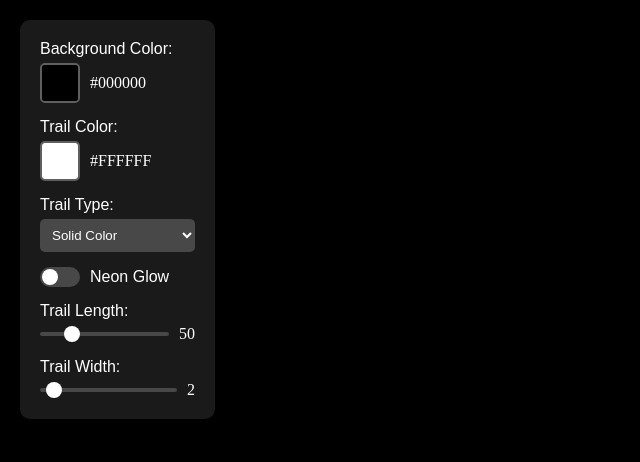
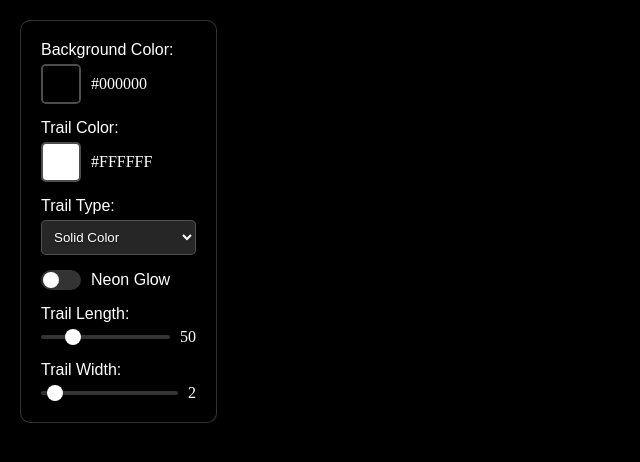
Before and after one commit to juanirm/ai-demo-mouse-trail, a plain HTML site: page index.html in a window 1280 px wide. Shown: the whole page, without its empty margins (0-640 px from the left). Drawn offline with Linux system fonts and the light colour scheme.

Commit message:
feat(ui): Add favicon and improve control panel visibility

```diff
--- a/styles.css
+++ b/styles.css
@@ -13,12 +13,16 @@ body {
     position: fixed;
     top: 20px;
     left: 20px;
-    background-color: rgba(255, 255, 255, 0.1);
+    background-color: rgba(0, 0, 0, 0.75);
     padding: 20px;
     border-radius: 10px;
-    backdrop-filter: blur(5px);
+    backdrop-filter: blur(10px);
+    -webkit-backdrop-filter: blur(10px);
     z-index: 1000;
     pointer-events: auto;
+    border: 1px solid rgba(255, 255, 255, 0.2);
+    box-shadow: 0 4px 6px rgba(0, 0, 0, 0.1),
+                0 1px 3px rgba(0, 0, 0, 0.08);
 }
 
 .control-group {
@@ -34,6 +38,7 @@ label {
     margin-bottom: 5px;
     color: white;
     font-family: Arial, sans-serif;
+    text-shadow: 0 1px 2px rgba(0, 0, 0, 0.5);
 }
 
 .color-picker-wrapper {
@@ -63,16 +68,26 @@ input[type="color"] {
 select {
     width: 100%;
     padding: 8px;
-    background-color: rgba(255, 255, 255, 0.2);
-    border: none;
+    background-color: rgba(255, 255, 255, 0.15);
+    border: 1px solid rgba(255, 255, 255, 0.2);
     border-radius: 5px;
     color: white;
     cursor: pointer;
+    text-shadow: 0 1px 2px rgba(0, 0, 0, 0.5);
 }
 
 select option {
-    background-color: #000000;
+    background-color: #1a1a1a;
     color: white;
+    text-shadow: none;
+}
+
+/* Add text shadow to all value displays */
+#bgColorValue,
+#trailColorValue,
+#trailLengthValue,
+#trailWidthValue {
+    text-shadow: 0 1px 2px rgba(0, 0, 0, 0.5);
 }
 
 .switch-label {
```
Also changed, not shown: index.html (+1 -0 lines).
